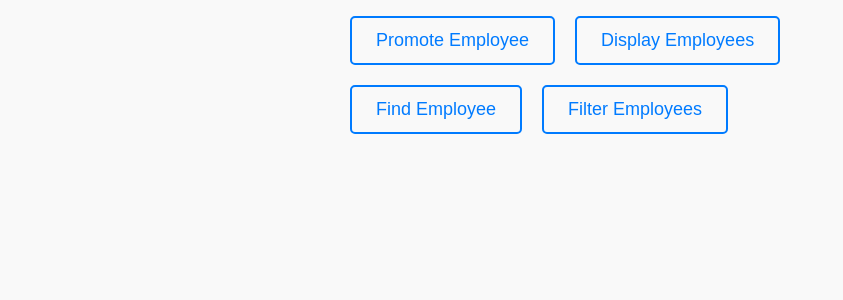
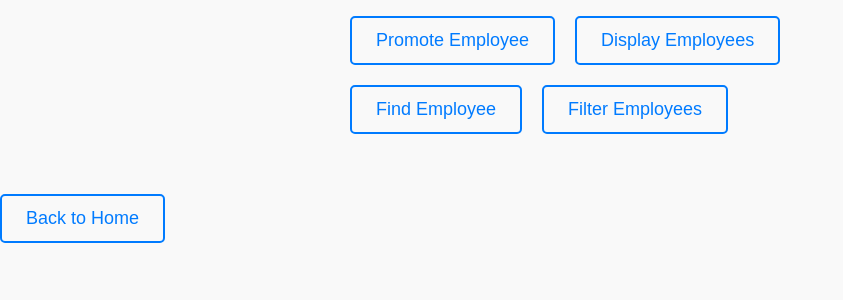
Before and after one commit to praveennani384/Workforce-SQL-Manager, a Flask app: page / in a window 1280 px wide. Shown: the part 190-490 px from the top of the page, without its empty margins (0-843 px from the left). Run offline with Flask 2, Linux system fonts and the light colour scheme.

Commit message:
index.html

```diff
--- a/templates/index.html
+++ b/templates/index.html
@@ -77,5 +77,6 @@
         <li><a href="{{ url_for('find_employee') }}">Find Employee</a></li>
         <li><a href="{{ url_for('filter_employees') }}">Filter Employees</a></li>
     </ul>
+    <a href="{{ url_for('index') }}">Back to Home</a>
 </body>
 </html>
```
